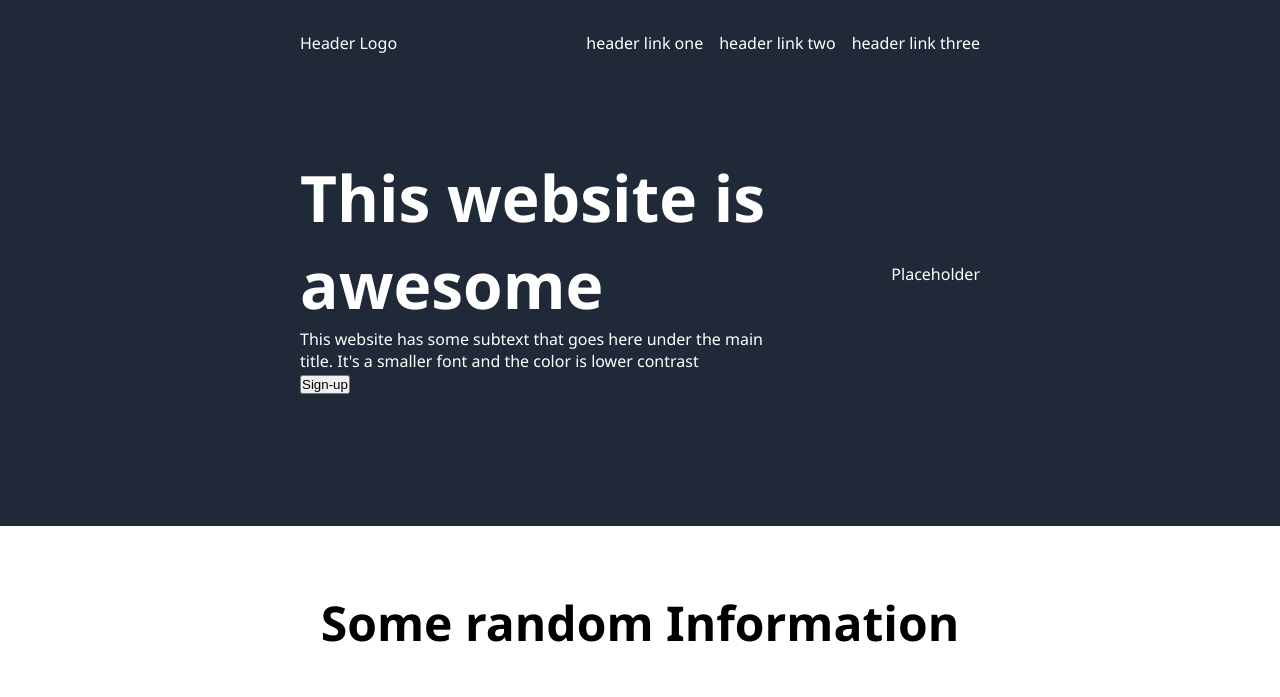
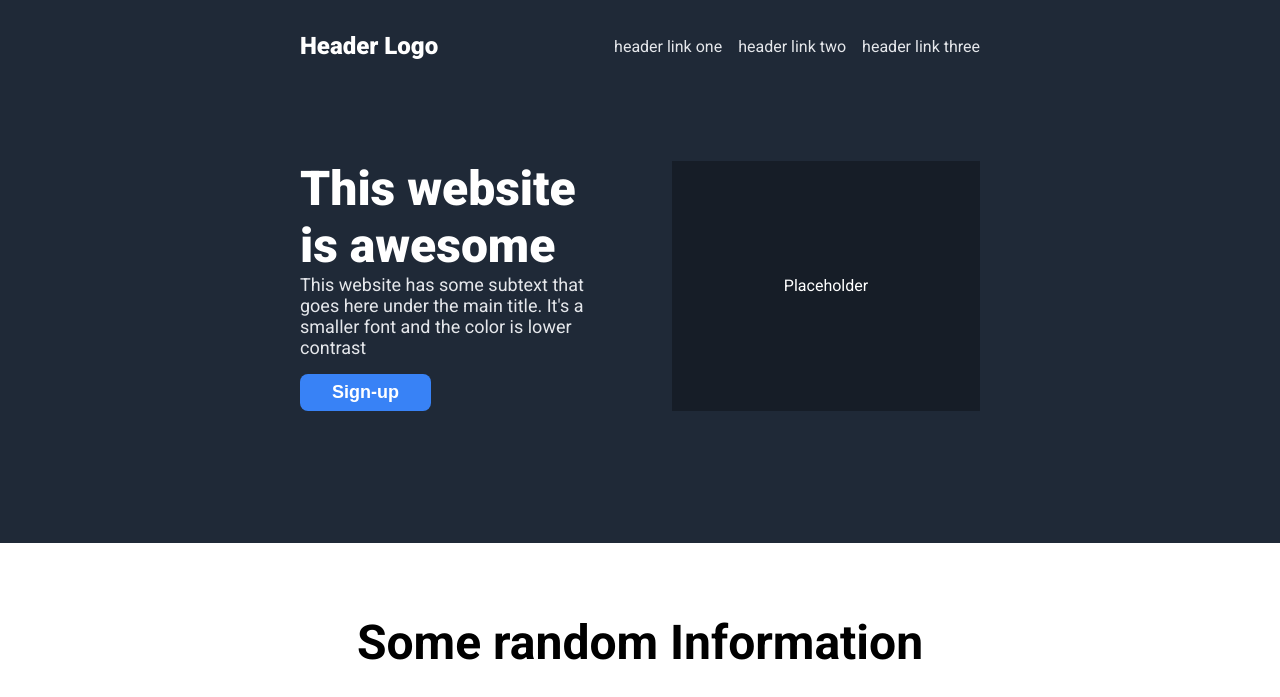
Before and after one commit to oasjs/landing-page, a plain HTML site: page code/index.html in a window 1280 px wide. Shown: the top 697 px of the page. Drawn offline with Linux system fonts and the light colour scheme.

Commit message:
Improve header style

```diff
--- a/code/style.css
+++ b/code/style.css
@@ -1,3 +1,6 @@
+@import url('https://fonts.googleapis.com/css2?family=Roboto:ital,wght@0,400;0,500;0,700;0,900;1,300&display=swap');
+
+
 * {
   margin: 0;
   padding: 0;
@@ -17,7 +20,7 @@ body {
   display: flex;
   align-items: center;
   flex-direction: column;
-  font-family: 'Segoe UI', Tahoma, Geneva, Verdana, sans-serif;
+  font-family: 'Roboto', Tahoma, Geneva, Verdana, sans-serif;
 }
 
 /* HEADER SECTION */
@@ -34,33 +37,61 @@ body {
   justify-content: space-between;
 }
 
+.navbar .logo {
+  font-size: 24px;
+  font-weight: 800;
+}
+
 .navbar .links {
   flex: 0 1 auto;
   display: flex;
   list-style: none;
   gap: 16px;
+
+  color: #E5E7EB;
 }
 
 .hero {
   display: flex;
   align-items: center;
-  justify-content: space-between;
-  gap: 32px;
+  justify-content: center;
+  gap: 64px;
 
   margin: 100px 0;
 }
 
 .hero .content {
-  flex: 0 1 500px;
+  flex: 1;
 }
 
 .hero .content h1 {
-  font-size: 64px;
+  font-size: 48px;
+  font-weight: 900;
 }
 
-.hero img {
-  width: 500px;
-  height: 300px;
+.hero .content p {
+  font-size: 18px;
+  color: #E5E7EB;
+  margin-bottom: 16px;
+}
+
+.hero .content button {
+  padding: 8px 32px;
+  background-color: #3882F6;
+  border-radius: 8px;
+  border: none;
+  color: white;
+  font-size: 18px;
+  font-weight: 700;
+}
+
+.hero .placeholder {
+  flex: 1;
+  display: flex;
+  align-items: center;
+  justify-content: center;
+
+  height: 250px;
   background-color: #161d27;
 }
 
```
